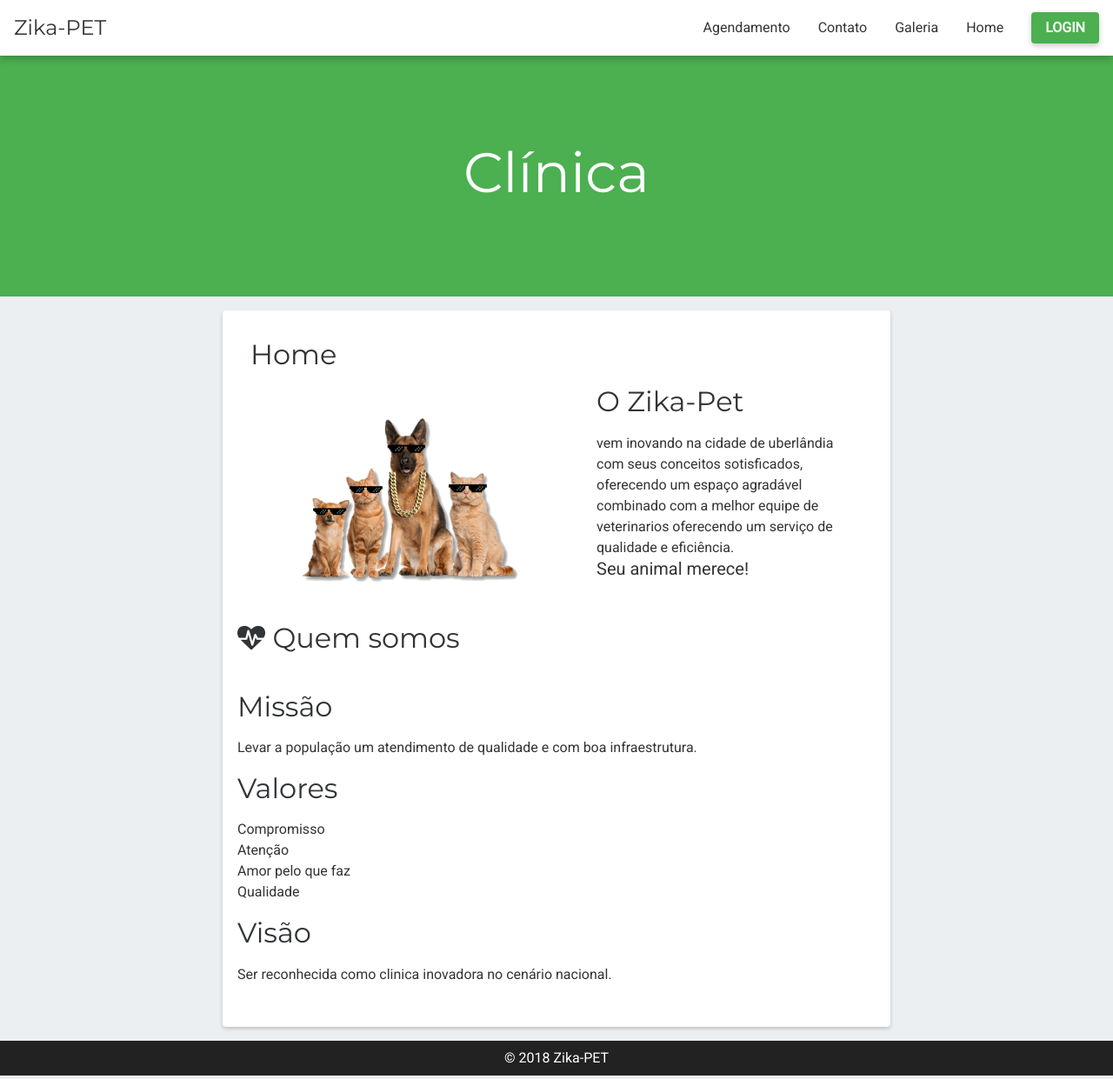
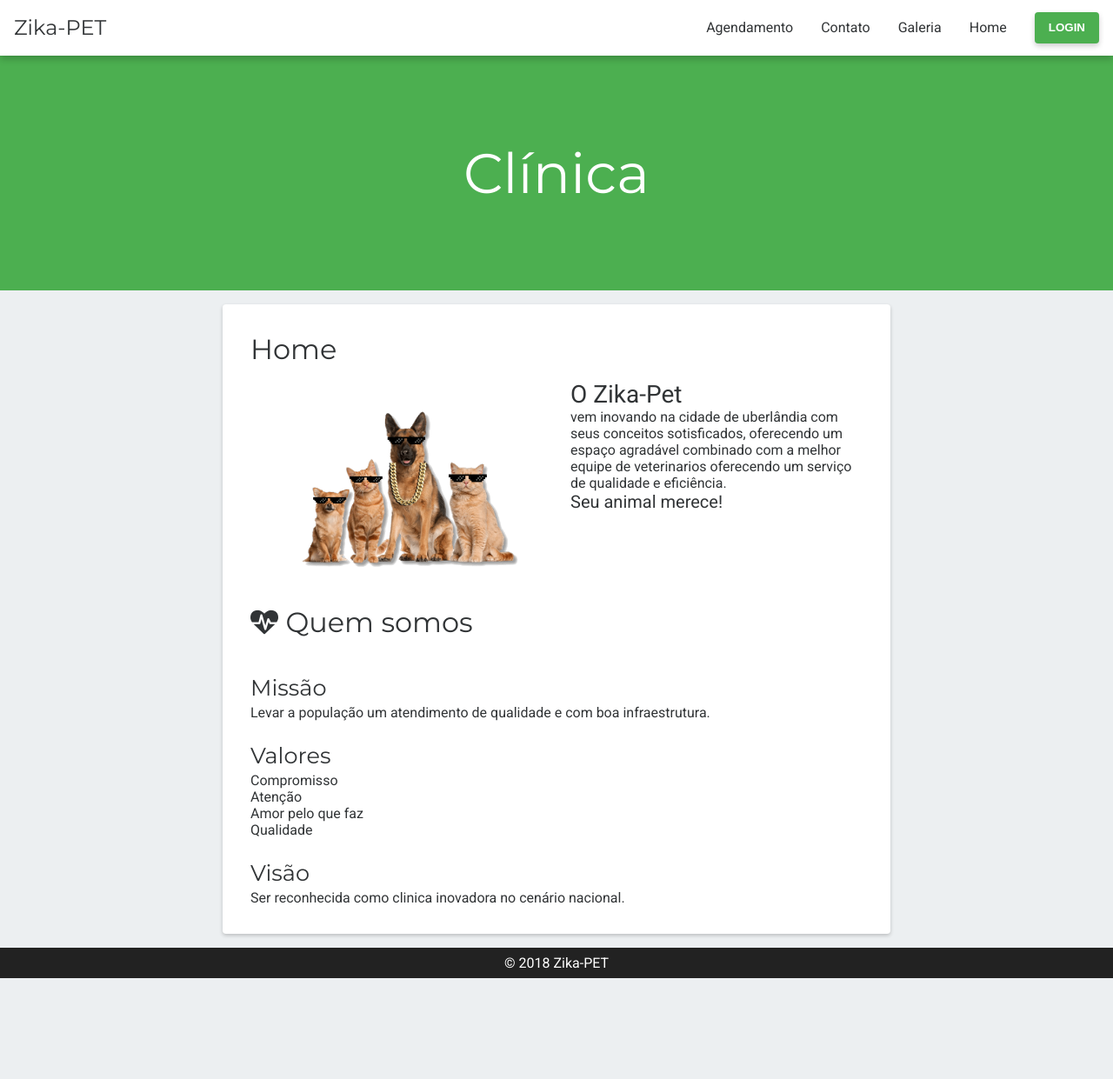
Before and after one commit to matheuspr96/Clinica-Veterinaria-Web_PPI, a PHP site: page / in a window 1280 px wide. Shown: the whole page at 87% size. Run offline with PHP 8.4, Linux system fonts and the light colour scheme; some libraries are stand-ins or nearby versions; some web fonts are replaced.

Commit message:
Removendo bootstrap

```diff
--- a/index.html
+++ b/index.html
@@ -7,14 +7,7 @@
 	<meta name="theme-color" content="#4CAF50">
 	<title>Clínica</title>
 	<link href="https://fonts.googleapis.com/css?family=Montserrat|Roboto:400|700" rel="stylesheet">
-
-	<!-- Referência do bootstrap -->
-	<link rel="stylesheet" href="https://maxcdn.bootstrapcdn.com/bootstrap/4.1.3/css/bootstrap.min.css">
-
-	<!-- Font awesome -->
 	<link rel="stylesheet" href="https://cdnjs.cloudflare.com/ajax/libs/font-awesome/4.7.0/css/font-awesome.min.css">
-
-	<!-- Código da página -->
 	<link rel="stylesheet" href="styles/index.css">
 </head>
 
@@ -54,26 +47,23 @@
 		<!-- Home -->
 		<article class="cartao cartao_pag_home cartao_visivel">
 			<h2 class="cartao__titulo">Home</h2>
-			<div class="row">
-				<div class="col">
+
 			<img src="./images/Zika.png" alt="Zika-PET" class="logo-home">
-				</div>
-				<div class="col">
-					<h2 class="cartao__titulo"> O Zika-Pet</h2> vem inovando na cidade de uberlândia com seus conceitos
+			<span class="texto-maior">O Zika-Pet</span>
+			<p>vem inovando na cidade de uberlândia com seus conceitos
 			sotisficados, oferecendo um espaço agradável combinado com a melhor equipe de veterinarios oferecendo
-					um serviço de qualidade e eficiência.
-					<h5> Seu animal merece!</h5>
-				</div>
+			um serviço de qualidade e eficiência.</p>
+			<span class="texto-grande">Seu animal merece!</span>
 
-				<div>
-					<h2 class="cartao__titulo"><span class="fa fa-heartbeat">
-						</span> Quem somos </h2>
-					<div><br>
+			<h2 class="cartao__titulo">
+				<span class="fa fa-heartbeat"></span>
+				Quem somos
+			</h2>
 
-						<h2 class="cartao__titulo">Missão</h2>
+			<h3 class="cartao__subtitulo">Missão</h3>
 			<p>Levar a população um atendimento de qualidade e com boa infraestrutura.</p>
 
-						<h2 class="cartao__titulo">Valores</h2>
+			<h3 class="cartao__subtitulo">Valores</h3>
 			<ul>
 				<li>Compromisso</li>
 				<li>Atenção</li>
@@ -81,12 +71,8 @@
 				<li>Qualidade</li>
 			</ul>
 
-						<h2 class="cartao__titulo">Visão</h2>
+			<h3 class="cartao__subtitulo">Visão</h3>
 			<p>Ser reconhecida como clinica inovadora no cenário nacional.<p>
-					</div>
-				</div>
-			</div>
-
 		</article>
 
 		<article class="cartao cartao_pag_galeria">
@@ -185,8 +171,6 @@
 
 	<!-- Scripts -->
 	<script src="https://ajax.googleapis.com/ajax/libs/jquery/3.2.1/jquery.min.js"></script>
-	<script src="https://cdnjs.cloudflare.com/ajax/libs/popper.js/1.14.3/umd/popper.min.js"></script>
-	<script src="https://maxcdn.bootstrapcdn.com/bootstrap/4.1.3/js/bootstrap.min.js"></script>
 	<script src="scripts/index.js"></script>
 </body>
 
--- a/styles/index.css
+++ b/styles/index.css
@@ -16,6 +16,9 @@ body {
 	font-family: Roboto, Arial, sans-serif;
 	color: #313436;
 }
+
+.texto-grande { font-size: 125%; }
+.texto-maior { font-size: 175%; }
 
 .barra-topo {
 	position: fixed;
@@ -112,19 +115,27 @@ body {
 	opacity: 1;
 }
 .cartao__titulo {
+	display: inline-block;
+	width: 100%;
 	text-align: left;
 	font-size: 2rem;
 	font-family: Montserrat, Roboto, Arial, sans-serif;
 	font-weight: 400;
 	margin-bottom: 1rem;
 }
+.cartao__subtitulo {
+	display: inline-block;
+	width: 100%;
+	text-align: left;
+	font-size: 1.6rem;
+	font-family: Montserrat, Roboto, Arial, sans-serif;
+	font-weight: 400;
+	margin-top: 1.5rem;
+	margin-bottom: 0.25rem;
+}
 
 .cartao_pag_galeria {
 	text-align: center;
-}
-
-.cartao_pag_agendamento{
-
 }
 
 .imagem {
@@ -159,9 +170,6 @@ body {
 	box-shadow: 0 4px 8px rgba(0, 0, 0, 0.3);
 	background-color: #67c56a;
 }
-
-.form {}
-.form__label {}
 
 .form__text-field {
 	max-width: 100%;
@@ -228,9 +236,12 @@ body {
 }
 
 .logo-home {
-	width: 22rem;
-	height: 16rem;
+	width: 50%;
+	float: left;
 	margin: 0.5rem;
+}
+@media screen and (max-width: 480px) {
+	.logo-home { width: 100%; }
 }
 
 .footer {
```
Lines whose indentation alone changed are shown as unchanged.
